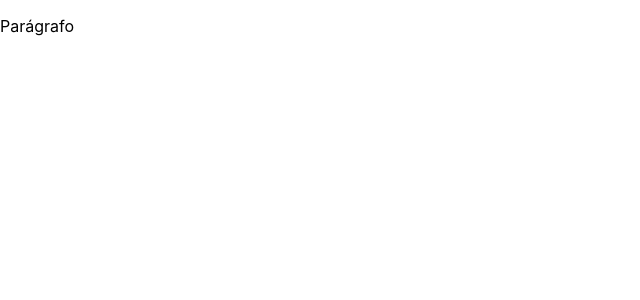
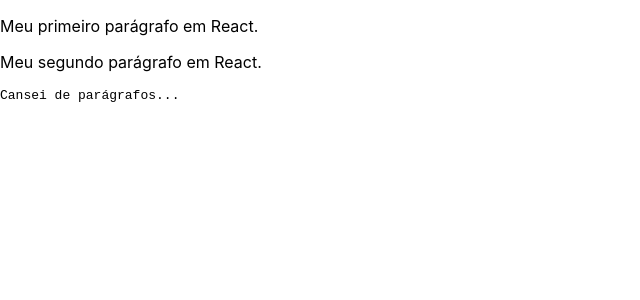
Before and after one commit to PrenitaVulpo/Santander-Class-Components, a React (Create React App) app: page / in a window 1280 px wide. Shown: the top 300 px of the page, without its empty margins (0-640 px from the left). Built offline with nearby package versions, Linux system fonts and the light colour scheme.

Commit message:
add more p

```diff
--- a/src/App.js
+++ b/src/App.js
@@ -4,7 +4,15 @@ import './App.css';
 
 class App extends React.Component {
   render() {
-    return <p>Parágrafo</p>
+    return (
+      <div>
+        <p>Meu primeiro parágrafo em React.</p>
+        <p>Meu segundo parágrafo em React.</p>
+        <div>
+          <pre>Cansei de parágrafos...</pre>
+        </div>
+      </div>
+    );
   }
 }
 
```
